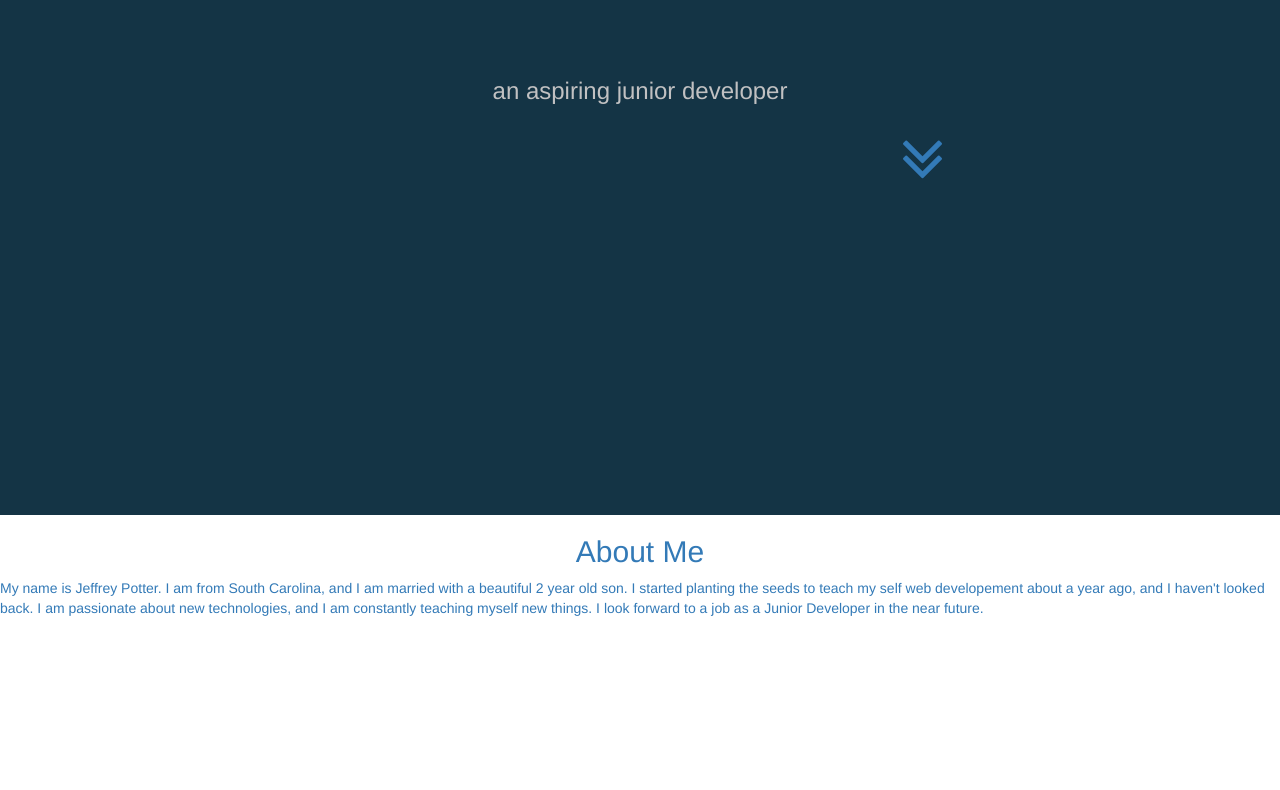
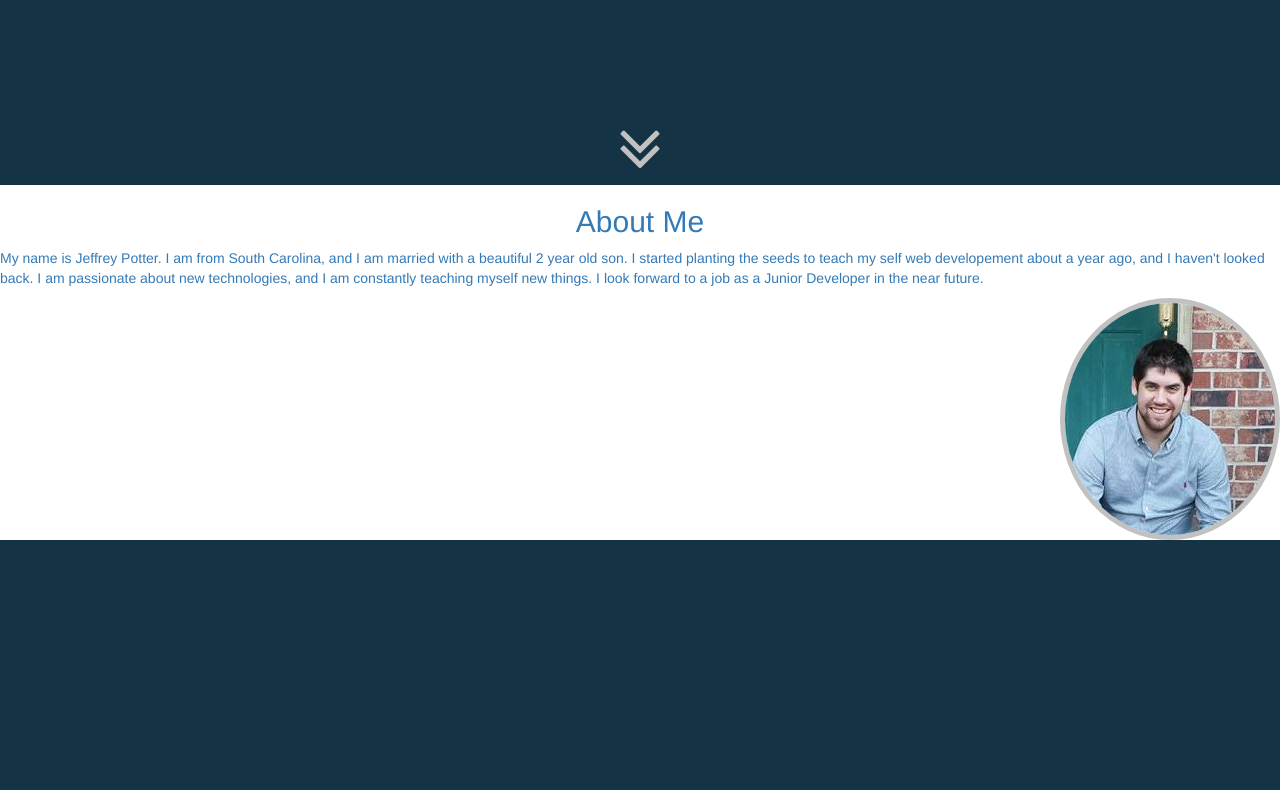
Before and after one commit to JeffwPotter/jeffwpotter.github.io, a website: page index.html in a window 1280 px wide. Shown: the part 575-1365 px from the top of the page. Drawn offline with Linux system fonts and the light colour scheme.

Commit message:
restructure files and updates

```diff
--- a/index.html
+++ b/index.html
@@ -59,11 +59,7 @@
       <div class="content-box-1">
         <h1><strong>Hello, I'm Jeff</strong></h1>
         <h3>an aspiring junior developer</h2>
-          <div class="container">
-            <div class="down-arrow-1">
-            <a href="#aboutme"><i class="fa fa-angle-double-down fa-5x"></i></a>
-          </div>
-        </div>
+        <a id="downarrow" href="#aboutme"><i class="fa fa-angle-double-down fa-5x"></i></a>
       </div>
     </div>
   </div>
@@ -75,7 +71,8 @@
     <div class="row">
       <div class="content-box-2">
         <h2 style="text-align: center">About Me</h2>
-        <p style="text-align: left">My name is Jeffrey Potter. I am from South Carolina, and I am married with a beautiful 2 year old son. I started planting the seeds to teach my self web developement about a year ago, and I haven't looked back. I am passionate about new technologies, and I am constantly teaching myself new things. I look forward to a job as a Junior Developer in the near future.</p>
+        <p style="display: block float: left">My name is Jeffrey Potter. I am from South Carolina, and I am married with a beautiful 2 year old son. I started planting the seeds to teach my self web developement about a year ago, and I haven't looked back. I am passionate about new technologies, and I am constantly teaching myself new things. I look forward to a job as a Junior Developer in the near future.</p>
+        <img id="picofme" src="picfme.jpg">
       </div>
     </div>
   </div>
--- a/styles.css
+++ b/styles.css
@@ -23,25 +23,39 @@
 .h1,  h1 {
     margin-top: 0px;
     margin-bottom: 10px;
-    padding-top: 400px;
+    padding-top: 200px;
     padding-bottom: 75px;
     font-size: 144px;
     color: #C1C1C2;
 }
 .h3, h3 {
-  padding-bottom: 400px;
+  padding-bottom: 200px;
   color: #C1C1C2;
 }
-.down-arrow-1 {
-  position: absolute;
-  top: 700px;
-  left: 900px;
+#downarrow {
   color: #C1C1C2;
+  padding-bottom: 180px!important;
+}
 
 }
 .content-box-2 {
   background-color: white;
   height: 600px;
+}
+.content-box-2 .p {
+  text-decoration: none;
+  font-size: 36px;
+  display: block;
+  text-align: left;
+  float: left;
+}
+
+#picofme {
+  float: right;
+  border-style: solid;
+  border-width: 5px;
+  border-radius: 50%;
+  border-color: #C1C1C2;
 }
 
 .content-box-3 {
```
